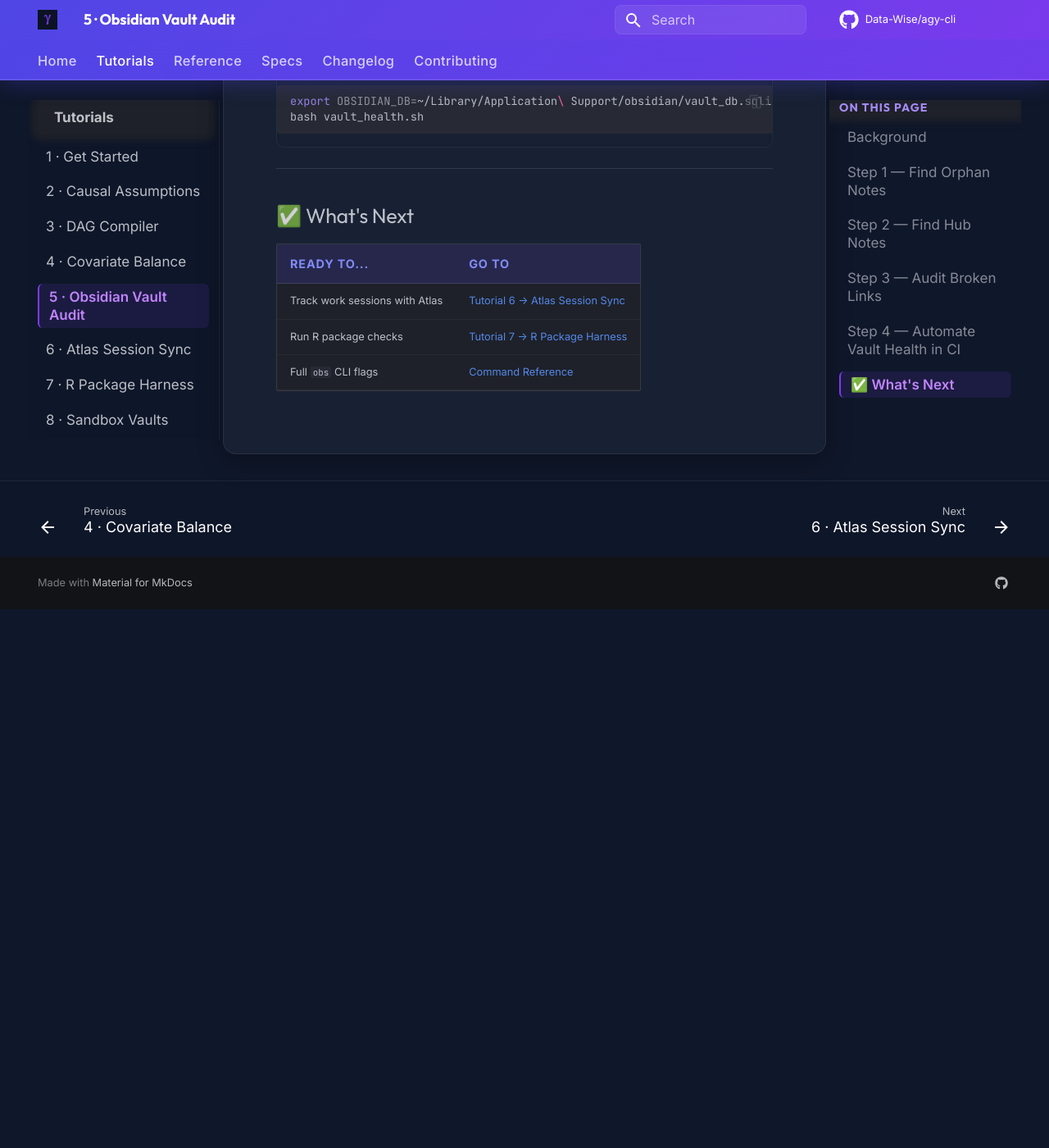
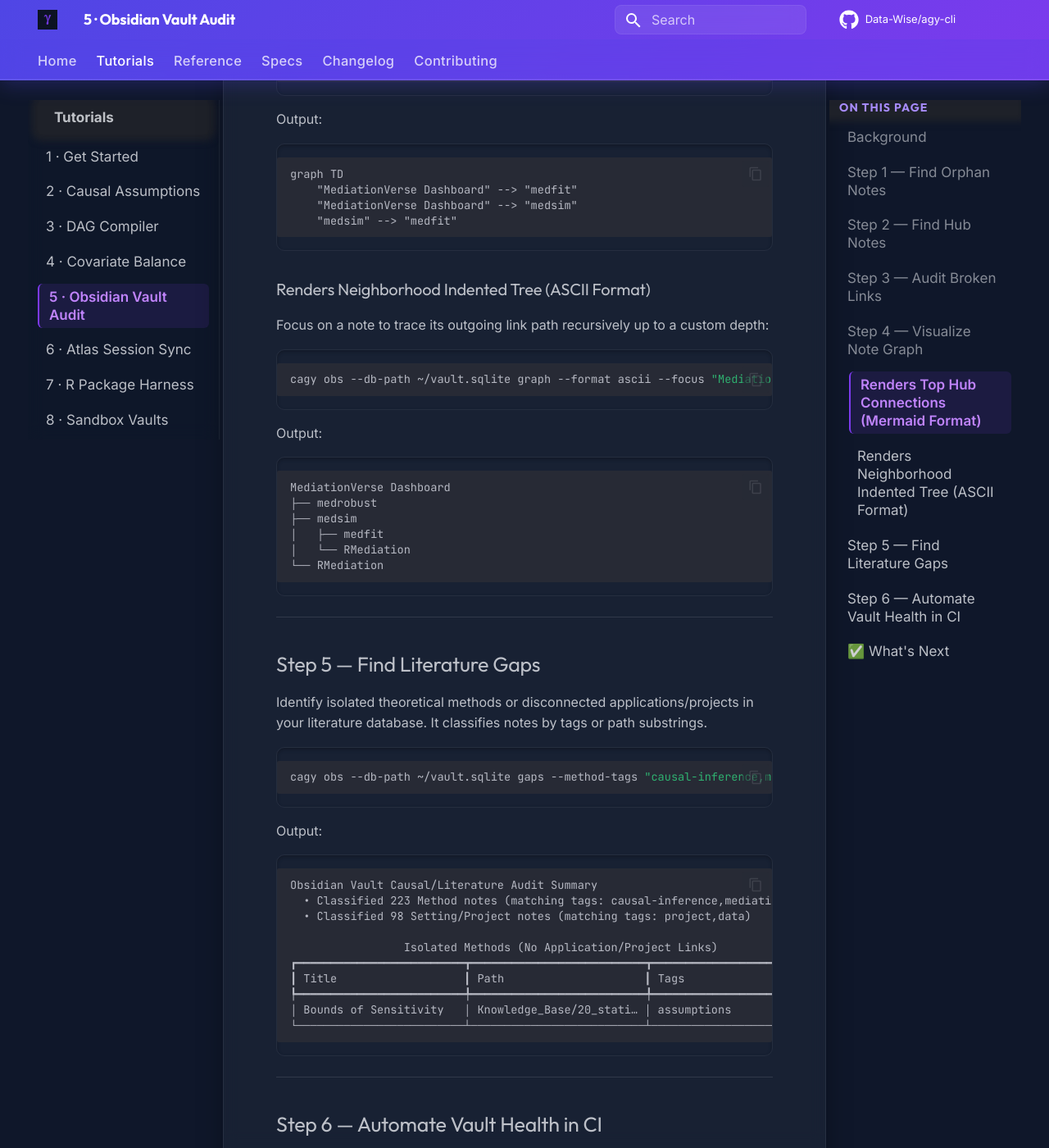
Before and after one commit to Data-Wise/agy-cli, an MkDocs documentation site: the page built from docs/guides/plugins.md, in a window 1280 px wide and 1400 px high, scrolled down 2558 px. Shown: the whole window at 82% size. Built offline with MkDocs 1.6.1 and Material for MkDocs 9.7.7, drawn with Linux system fonts in a browser that asks for light colours; comment, search, counter and statistics services are not loaded; before the commit the page ends 3301 px from its top, so only the background shows below that; some of the changed text lies outside the part shown.

Commit message:
docs: document cagy obs graph and cagy obs gaps commands in command reference and Obsidian plugins guide

````diff
--- a/docs/guides/plugins.md
+++ b/docs/guides/plugins.md
@@ -88,7 +88,66 @@
 
 ---
 
-## Step 4 — Automate Vault Health in CI
+## Step 4 — Visualize Note Graph
+
+Render your vault note connections as a Mermaid diagram or a nested ASCII tree. You can focus on a single note to map its neighborhood.
+
+### Renders Top Hub Connections (Mermaid Format)
+```bash
+cagy obs --db-path ~/vault.sqlite graph --format mermaid --limit 5
+```
+
+Output:
+```text
+graph TD
+    "MediationVerse Dashboard" --> "medfit"
+    "MediationVerse Dashboard" --> "medsim"
+    "medsim" --> "medfit"
+```
+
+### Renders Neighborhood Indented Tree (ASCII Format)
+Focus on a note to trace its outgoing link path recursively up to a custom depth:
+```bash
+cagy obs --db-path ~/vault.sqlite graph --format ascii --focus "MediationVerse Dashboard" --depth 2
+```
+
+Output:
+```text
+MediationVerse Dashboard
+├── medrobust
+├── medsim
+│   ├── medfit
+│   └── RMediation
+└── RMediation
+```
+
+---
+
+## Step 5 — Find Literature Gaps
+
+Identify isolated theoretical methods or disconnected applications/projects in your literature database. It classifies notes by tags or path substrings.
+
+```bash
+cagy obs --db-path ~/vault.sqlite gaps --method-tags "causal-inference,mediation,regression,assumptions" --setting-tags "project,data"
+```
+
+Output:
+```text
+Obsidian Vault Causal/Literature Audit Summary
+  • Classified 223 Method notes (matching tags: causal-inference,mediation,regression,assumptions)
+  • Classified 98 Setting/Project notes (matching tags: project,data)
+
+                 Isolated Methods (No Application/Project Links)
+┏━━━━━━━━━━━━━━━━━━━━━━━━━┳━━━━━━━━━━━━━━━━━━━━━━━━━━┳━━━━━━━━━━━━━━━━━━━━━━━━━┓
+┃ Title                   ┃ Path                     ┃ Tags                    ┃
+┡━━━━━━━━━━━━━━━━━━━━━━━━━╇━━━━━━━━━━━━━━━━━━━━━━━━━━╇━━━━━━━━━━━━━━━━━━━━━━━━━┩
+│ Bounds of Sensitivity   │ Knowledge_Base/20_stati… │ assumptions             │
+└─────────────────────────┴──────────────────────────┴─────────────────────────┘
+```
+
+---
+
+## Step 6 — Automate Vault Health in CI
 
 Add a vault health check to your weekly review script:
 
@@ -96,7 +155,8 @@
 #!/bin/bash
 # vault_health.sh
 cagy obs --db-path "$OBSIDIAN_DB" health && \
-cagy obs --db-path "$OBSIDIAN_DB" orphans
+cagy obs --db-path "$OBSIDIAN_DB" orphans && \
+cagy obs --db-path "$OBSIDIAN_DB" gaps
 ```
 
 ```bash
````
Also changed, not shown: docs/changelog.md (+4 -0 lines), docs/guides/commands.md (+5 -1 lines).
